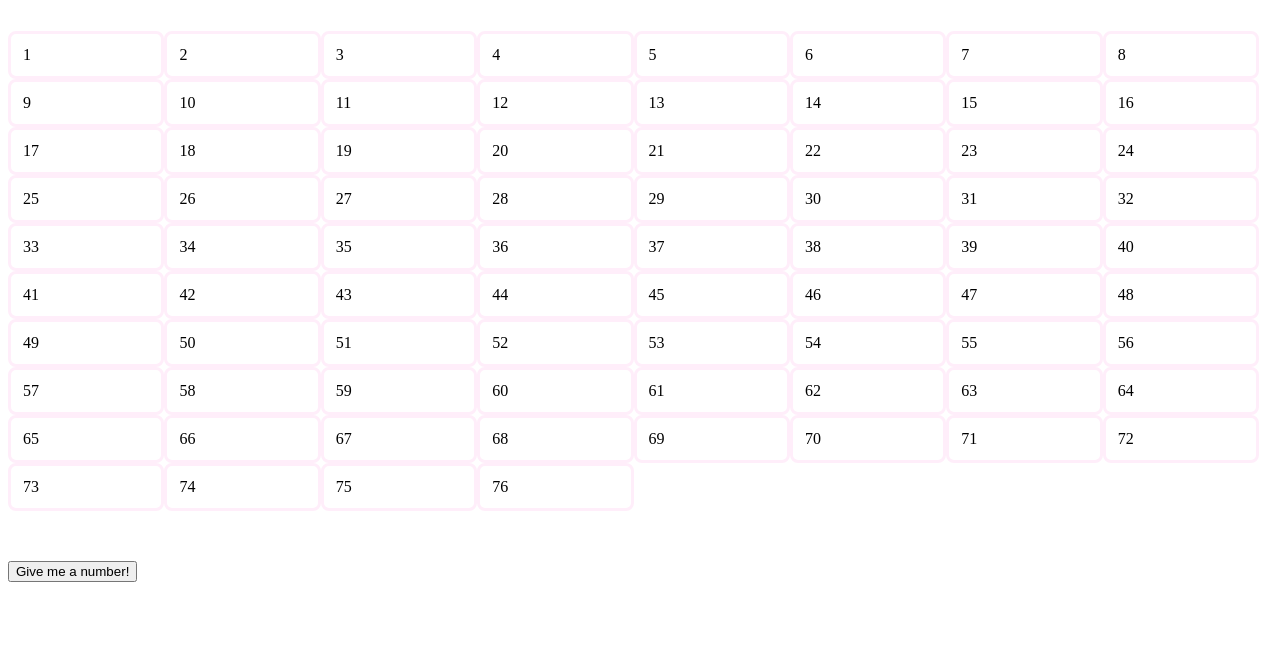
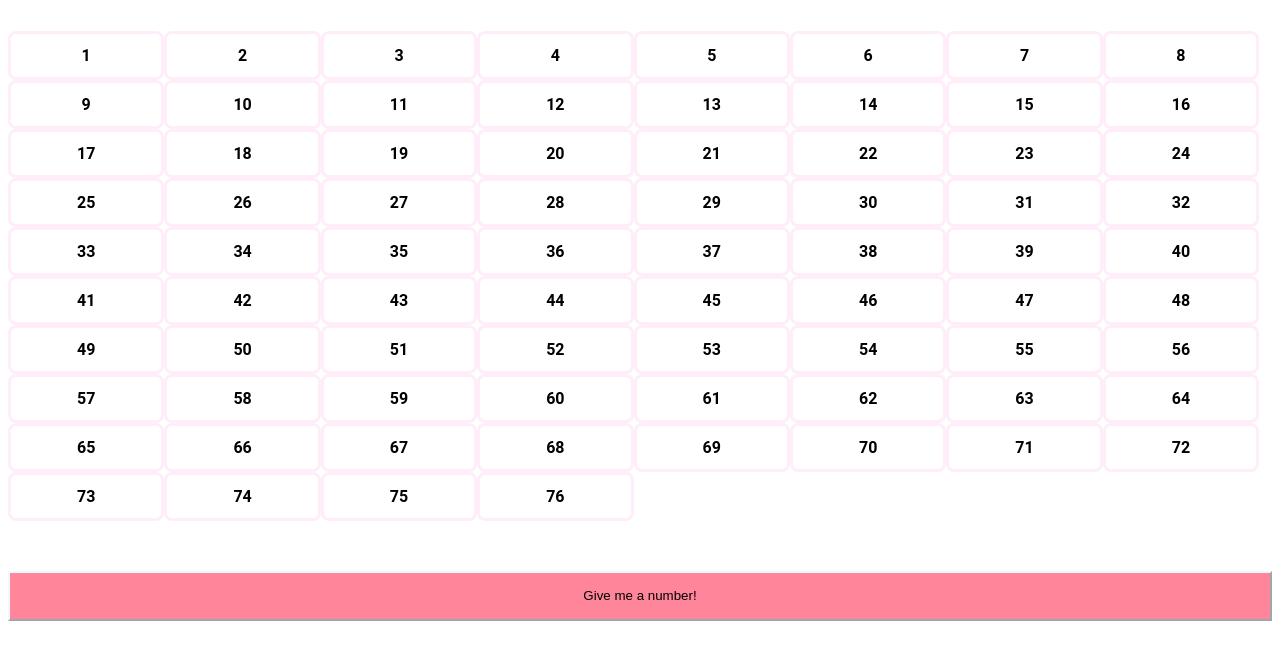
Before and after one commit to MadaraBule/D9_M1_Bingo_HW, a plain HTML site: page index.html in a window 1280 px wide. Shown: the part 81-740 px from the top of the page. Drawn offline with Linux system fonts and the light colour scheme.

Commit message:
changed button

```diff
--- a/index.html
+++ b/index.html
@@ -16,6 +16,6 @@
       <!--bingo goes here-->
     </div>
     <div id="theNumber"></div>
-    <div><button id="press" type="button">Give me a number!</button></div>
+    <button id="press" type="button">Give me a number!</button>
   </body>
 </html>
--- a/styles.css
+++ b/styles.css
@@ -14,6 +14,9 @@ body {
 #bingo > div {
   display: flex;
   border-style: solid;
+  font-family: "Roboto", sans-serif;
+  text-align: center;
+  font-weight: bold;
   border-width: 3px;
   border-color: rgb(255, 238, 250);
   padding: 12px;
@@ -24,11 +27,12 @@ body {
 #bingo {
   font-display: inherit;
 }
-#button {
-  width: 100%;
-  height: 50px;
-}
-#clean {
+#press {
+  display: flex;
+  justify-content: center;
+  align-items: center;
+  background-color: rgb(255, 133, 154);
+  border-color: aliceblue;
   width: 100%;
   height: 50px;
 }
```
